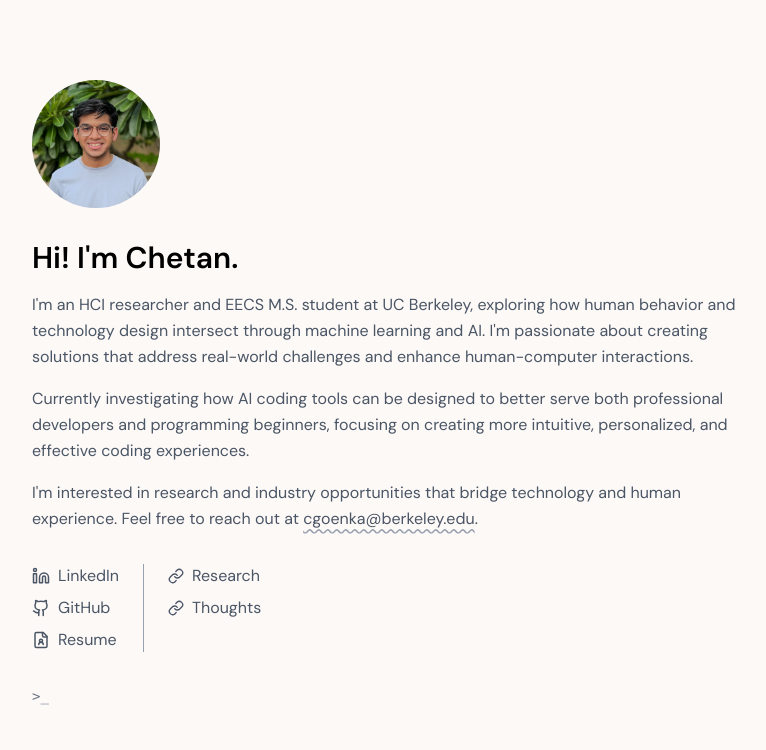
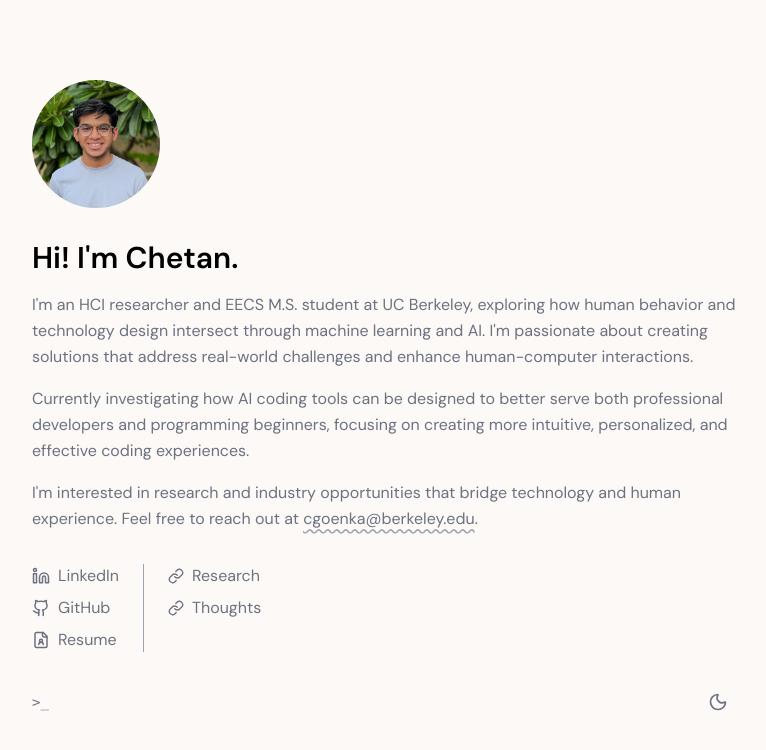
Before and after one commit to c-goenka/personal-website, a Next.js app: page / in a window 1280 px wide. Shown: the top 750 px of the page, without its empty margins (256-1022 px from the left). Built offline with nearby package versions, Linux system fonts and the light colour scheme.

Commit message:
updated homee page to use theme aware colors and added dark mode toggle

```diff
--- a/src/app/page.tsx
+++ b/src/app/page.tsx
@@ -2,6 +2,7 @@ import Image from "next/image";
 import Link from "next/link";
 import { ExternalLink } from "lucide-react";
 import { LuLinkedin, LuGithub, LuLink, LuFileUser } from "react-icons/lu";
+import { ThemeToggle } from "../../components/ThemeToggle";
 
 export default function Home() {
     return (
@@ -22,14 +23,14 @@ export default function Home() {
             {/* Name */}
             <div className="mb-8">
                 <h1 className="text-3xl font-semibold mb-4">Hi! I&apos;m Chetan.</h1>
-                <p className="text-gray-600 leading-relaxed">
+                <p className="text-muted leading-relaxed">
                     I&apos;m an HCI researcher and EECS M.S. student at UC Berkeley, exploring how human behavior and technology design intersect through machine learning and AI. I'm passionate about creating solutions that address real-world challenges and enhance human-computer interactions.
                 </p>
-                <p className="text-gray-600 leading-relaxed mt-4">
+                <p className="text-muted leading-relaxed mt-4">
                     Currently investigating how AI coding tools can be designed to better serve both professional developers and programming beginners, focusing on creating more intuitive, personalized, and effective coding experiences.
                 </p>
-                <p className="text-gray-600 leading-relaxed mt-4">
-                    I&apos;m interested in research and industry opportunities that bridge technology and human experience. Feel free to reach out at <a href="mailto:cgoenka@berkeley.edu" className="underline decoration-wavy underline-offset-4 decoration-gray-400 hover:text-black transition-colors">cgoenka@berkeley.edu</a>.
+                <p className="text-muted leading-relaxed mt-4">
+                    I&apos;m interested in research and industry opportunities that bridge technology and human experience. Feel free to reach out at <a href="mailto:cgoenka@berkeley.edu" className="underline decoration-wavy underline-offset-4 decoration-decoration hover:text-muted-hover transition-colors">cgoenka@berkeley.edu</a>.
                 </p>
             </div>
 
@@ -42,7 +43,7 @@ export default function Home() {
                             href="https://linkedin.com/in/cgoenka"
                             target="_blank"
                             rel="noopener noreferrer"
-                            className="text-gray-600 hover:text-black transition-colors flex items-center gap-2"
+                            className="text-muted hover:text-muted-hover transition-colors flex items-center gap-2"
                         >
                             <LuLinkedin size={18} />
                             LinkedIn
@@ -51,7 +52,7 @@ export default function Home() {
                             href="https://github.com/c-goenka"
                             target="_blank"
                             rel="noopener noreferrer"
-                            className="text-gray-600 hover:text-black transition-colors flex items-center gap-2"
+                            className="text-muted hover:text-muted-hover transition-colors flex items-center gap-2"
                         >
                             <LuGithub size={18} />
                             GitHub
@@ -60,7 +61,7 @@ export default function Home() {
                             href="/chetan-goenka-resume.pdf"
                             target="_blank"
                             rel="noopener noreferrer"
-                            className="text-gray-600 hover:text-black transition-colors flex items-center gap-2"
+                            className="text-muted hover:text-muted-hover transition-colors flex items-center gap-2"
                         >
                             <LuFileUser size={18} />
                             Resume
@@ -68,20 +69,20 @@ export default function Home() {
                     </div>
 
                     {/* Divider */}
-                    <div className="border-l border-gray-400 h-22"></div>
+                    <div className="border-l border-border h-22"></div>
 
                     {/* Navigation Links */}
                     <div className="flex flex-col gap-2">
                         <Link
                             href="/research"
-                            className="text-gray-600 hover:text-black transition-colors flex items-center gap-2"
+                            className="text-muted hover:text-muted-hover transition-colors flex items-center gap-2"
                         >
                             <LuLink size={16} />
                             Research
                         </Link>
                         <Link
                             href="/thoughts"
-                            className="text-gray-600 hover:text-black transition-colors flex items-center gap-2"
+                            className="text-muted hover:text-muted-hover transition-colors flex items-center gap-2"
                         >
                             <LuLink size={16} />
                             Thoughts
@@ -90,14 +91,15 @@ export default function Home() {
                 </div>
             </div>
 
-            {/* Terminal Hint */}
-            <div className="-mt-4">
+            {/* Terminal Hint and Theme Toggle */}
+            <div className="flex justify-between items-center -mt-4">
                 <button
-                    className="text-gray-500 hover:text-gray-700 transition-colors text-sm font-mono"
+                    className="text-muted hover:text-muted-hover transition-colors text-sm font-mono"
                     title="Enter the lab"
                 >
                     &gt;_
                 </button>
+                <ThemeToggle />
             </div>
         </div>
     );
```
